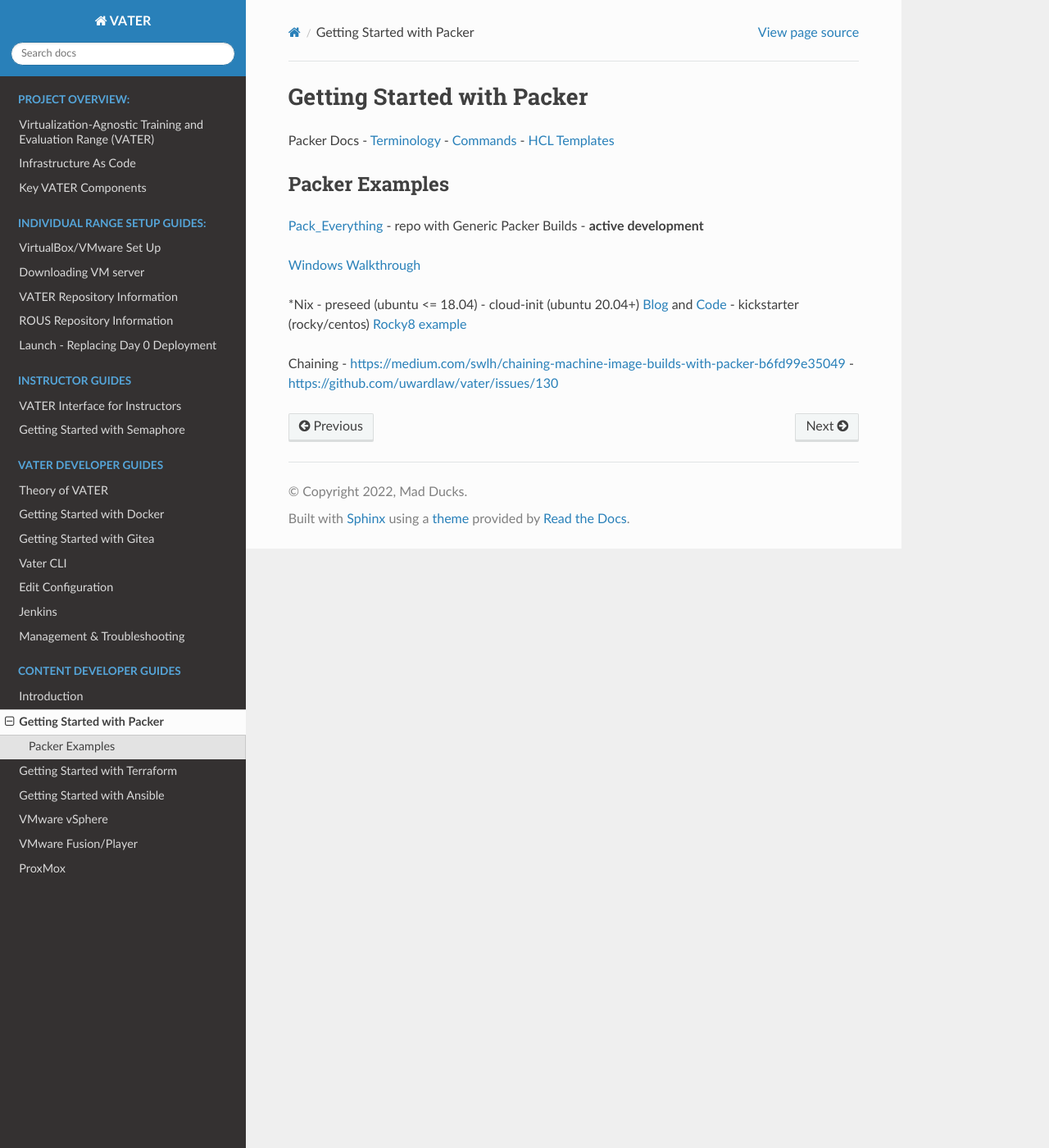
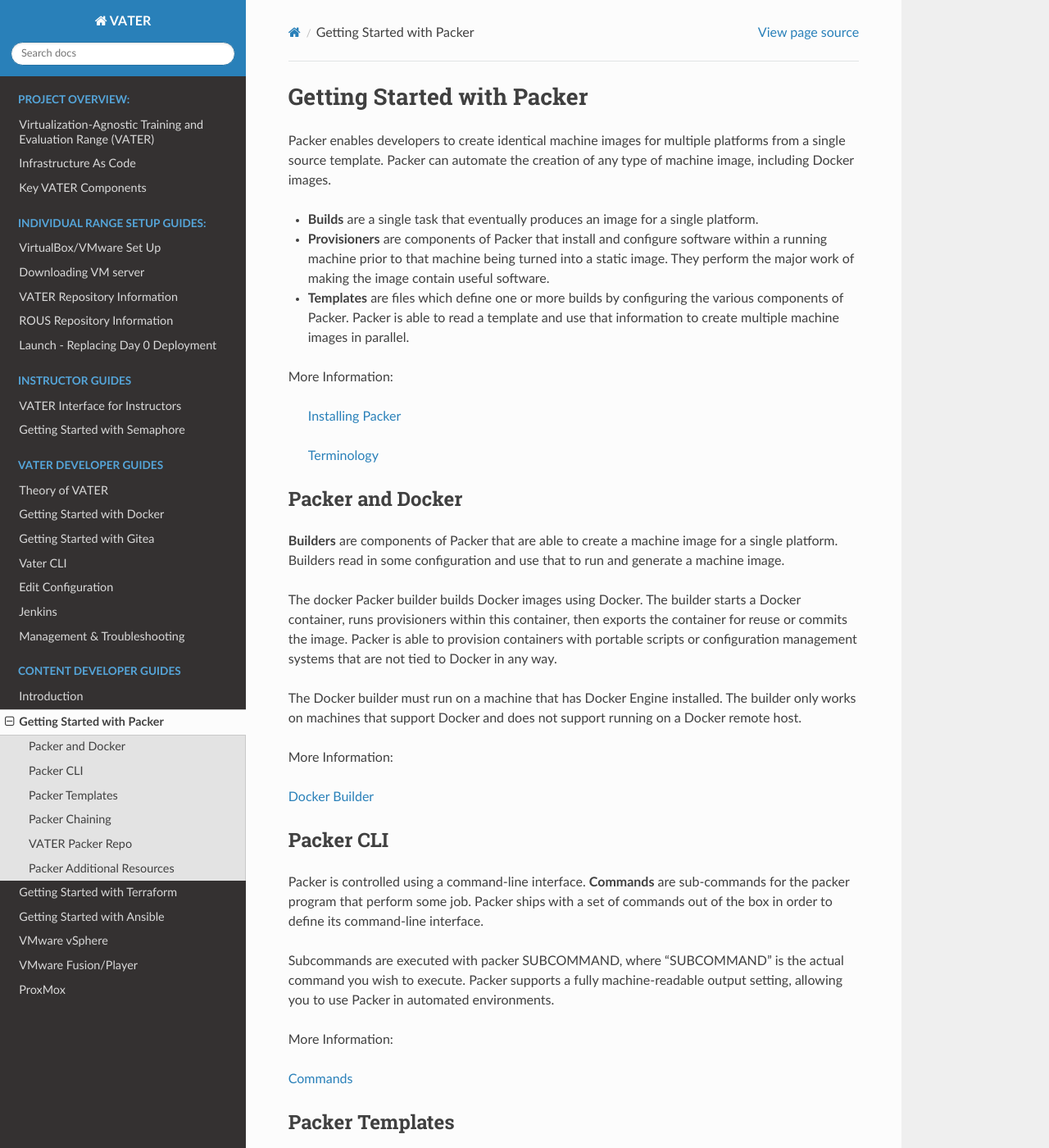
Before and after one commit to dev4vater/vater, a Sphinx documentation site: the page built from docs/source/packer.rst, in a window 1280 px wide and 1400 px high. Shown: the whole window at 82% size. Built offline with Sphinx 7.4.7 and the Read the Docs theme 2.0.0, drawn with Linux system fonts in a browser that asks for light colours; some of the changed text lies outside the part shown.

Commit message:
Update packer.rst

```diff
--- a/docs/source/packer.rst
+++ b/docs/source/packer.rst
@@ -1,26 +1,80 @@
 Getting Started with Packer
 ==========================
 
-Packer Docs - `Terminology <https://www.packer.io/docs/terminology>`__ -
-`Commands <https://www.packer.io/docs/commands>`__ - `HCL
-Templates <https://www.packer.io/docs/templates/hcl_templates>`__
+Packer enables developers to create identical machine images for multiple platforms from a single source template. Packer can automate the creation of any type of machine image, including Docker images.
 
-Packer Examples
+- **Builds** are a single task that eventually produces an image for a single platform.
+
+- **Provisioners** are components of Packer that install and configure software within a running machine prior to that machine being turned into a static image. They perform the major work of making the image contain useful software.
+
+- **Templates** are files which define one or more builds by configuring the various components of Packer. Packer is able to read a template and use that information to create multiple machine images in parallel.
+
+More Information:
+
+ `Installing Packer <https://learn.hashicorp.com/tutorials/packer/get-started-install-cli?in=packer/docker-get-started>`__
+
+ `Terminology <https://www.packer.io/docs/terminology>`__
+
+Packer and Docker
+~~~~~~~~~~~~~~~~~
+
+**Builders** are components of Packer that are able to create a machine image for a single platform. Builders read in some configuration and use that to run and generate a machine image.
+
+The docker Packer builder builds Docker images using Docker. The builder starts a Docker container, runs provisioners within this container, then exports the container for reuse or commits the image. Packer is able to provision containers with portable scripts or configuration management systems that are not tied to Docker in any way.
+
+The Docker builder must run on a machine that has Docker Engine installed. The builder only works on machines that support Docker and does not support running on a Docker remote host.
+
+More Information:
+
+`Docker Builder <https://www.packer.io/plugins/builders/docker>`_
+
+Packer CLI
+~~~~~~~~~~
+
+Packer is controlled using a command-line interface. **Commands** are sub-commands for the packer program that perform some job. Packer ships with a set of commands out of the box in order to define its command-line interface.
+
+Subcommands are executed with packer SUBCOMMAND, where "SUBCOMMAND" is the actual command you wish to execute. Packer supports a fully machine-readable output setting, allowing you to use Packer in automated environments.
+
+More Information:
+
+`Commands <https://www.packer.io/docs/commands>`__
+
+Packer Templates
+~~~~~~~~~~~~~~~~~
+
+Packer's behavior is determined by the Packer template, which consists of a series of declarations and commands for Packer to follow. This template tells Packer what plugins (builders, provisioners, post-processors) to use, how to configure each of those plugins, and what order to run them in.
+
+Packer is transitioning to a new template configuration format that uses HCL2 -- the same configuration language used by Terraform and HashiCorp's other products.
+
+More Information:
+
+`HCL Templates <https://www.packer.io/docs/templates/hcl_templates>`__
+
+Packer Chaining
+~~~~~~~~~~~~~~~~
+
+**Chaining** image builds refers to breaking your provisioners out into multiple templates and chaining the builds such that the output from a prior build is the base image to configure in the subsequent build.
+
+Benefits of chaining include a reduction in time during the image building process and image development as well as maximum maintainability of code and reuse of infrastructure code across divergent configurations.
+
+More Information:
+
+`Chaining <https://medium.com/swlh/chaining-machine-image-builds-with-packer-b6fd99e35049> `_
+
+VATER Packer Repo
 ~~~~~~~~~~~~~~
 
-`Pack_Everything <https://github.com/rylagek/pack_everything>`__ - repo
-with Generic Packer Builds - **active development**
+Generic Packer Templates with chained builders for Proxmox, Vagrant, VirtualBox, VMWare, and vSphere
 
-`Windows
-Walkthrough <https://www.danielmartins.online/post/hashicorp-packer-build-hcl-windows-10-pro-using-vmware-vsphere-iso-builder>`__
+`Pack_Everything <https://github.com/rylagek/pack_everything>`__
 
-\*Nix - preseed (ubuntu <= 18.04) - cloud-init (ubuntu 20.04+)
+Packer Additional Resources
+~~~~~~~~~~~~~~~~~~~~~~~~~~~~
+
+`Windows Walkthrough <https://www.danielmartins.online/post/hashicorp-packer-build-hcl-windows-10-pro-using-vmware-vsphere-iso-builder>`__
+
 `Blog <https://beryju.org/blog/automating-ubuntu-server-20-04-with-packer>`__
-and
-`Code <https://github.com/BeryJu/infrastructure/tree/master/packer>`__ -
-kickstarter (rocky/centos) `Rocky8
-example <https://github.com/eaksel/packer-Rocky8>`__
 
-Chaining -
-https://medium.com/swlh/chaining-machine-image-builds-with-packer-b6fd99e35049
-- https://github.com/uwardlaw/vater/issues/130
+`Code <https://github.com/BeryJu/infrastructure/tree/master/packer>`__
+
+`Rocky8 example <https://github.com/eaksel/packer-Rocky8>`__
```
